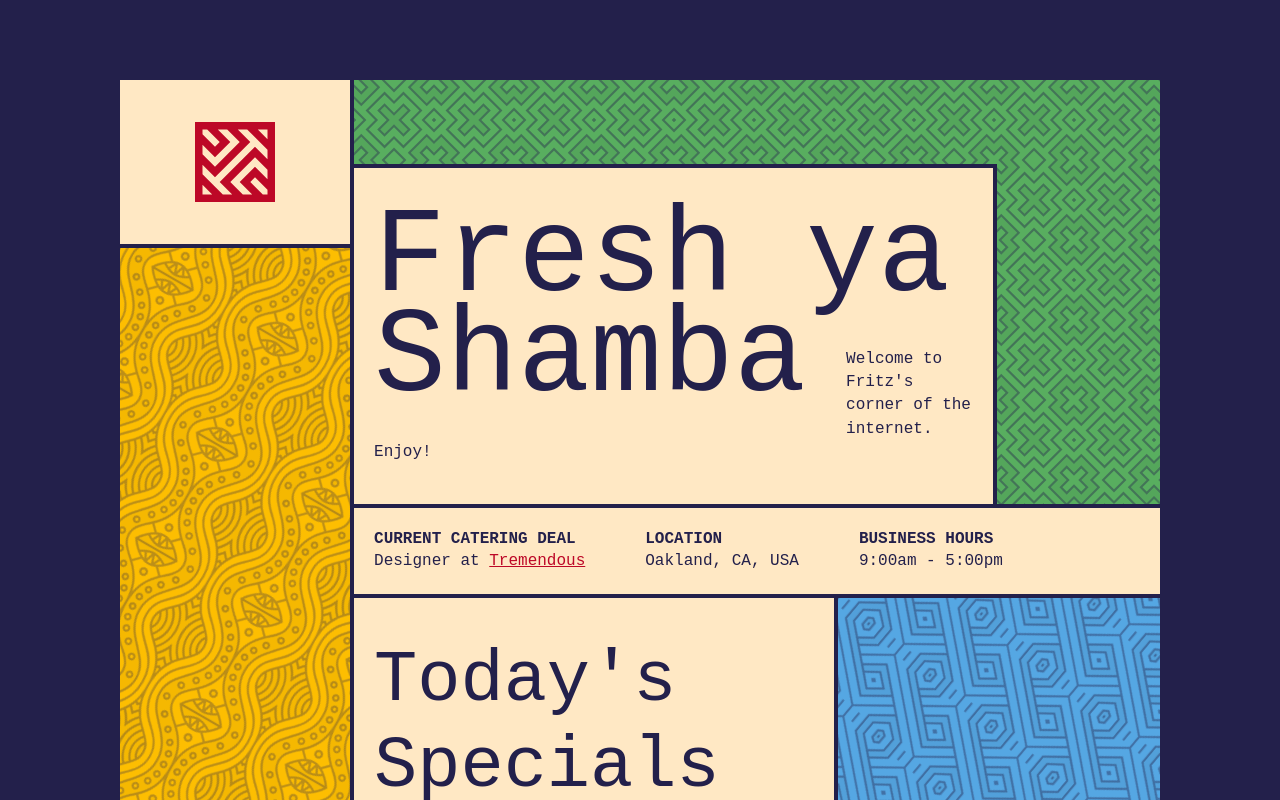
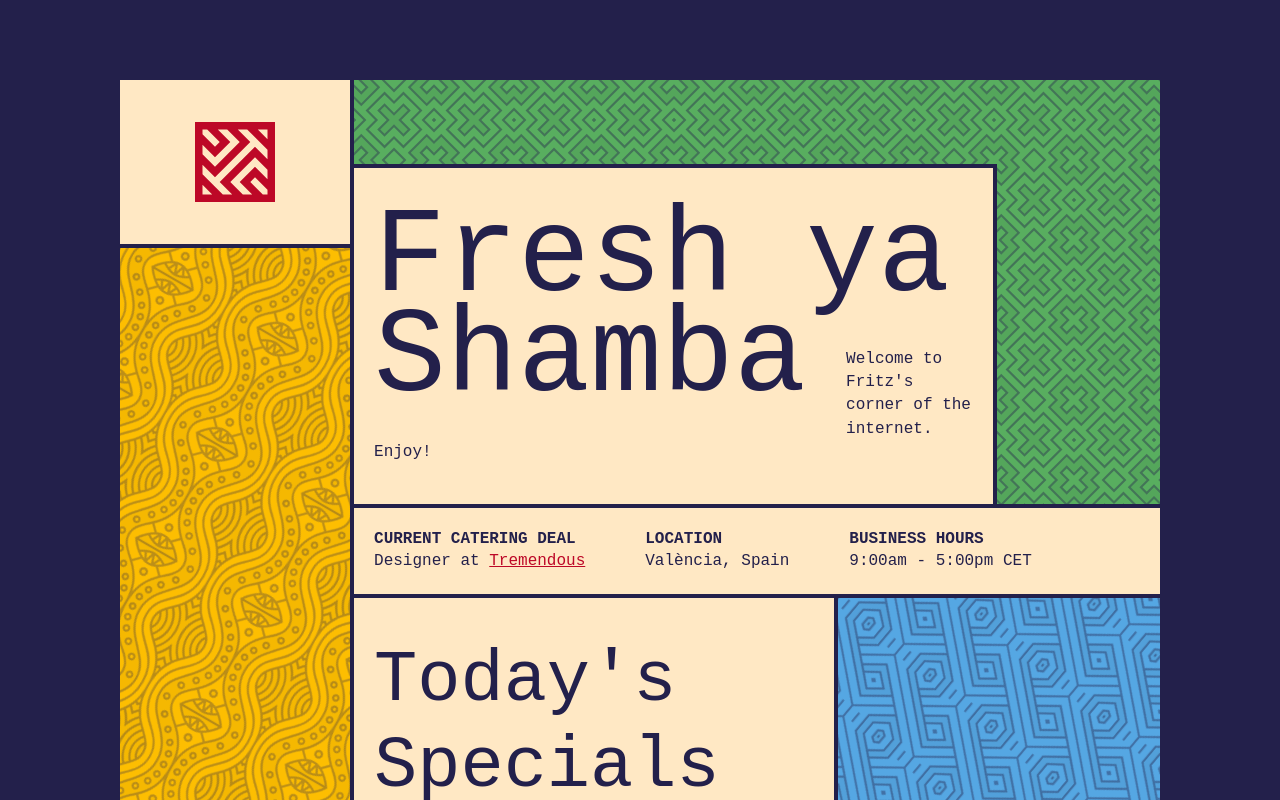
Before and after one commit to alafritz/ala-fritz-js, a Next.js app: page / in a window 1280 px wide. Shown: the top 800 px of the page. Built offline with nearby package versions, Linux system fonts and the light colour scheme; no server answers; a web font is replaced by a local one.

Commit message:
Update location and time zone

```diff
--- a/pages/index.js
+++ b/pages/index.js
@@ -45,11 +45,11 @@ export default function Home() {
           </div>
           <div className="info-column">
             <h5>Location</h5>
-            <p>Oakland, CA, USA</p>
+            <p>València, Spain</p>
           </div>
           <div className="info-column">
             <h5>Business hours</h5>
-            <p>9:00am - 5:00pm</p>
+            <p>9:00am - 5:00pm CET</p>
           </div>
         </div>
       </div>
```
